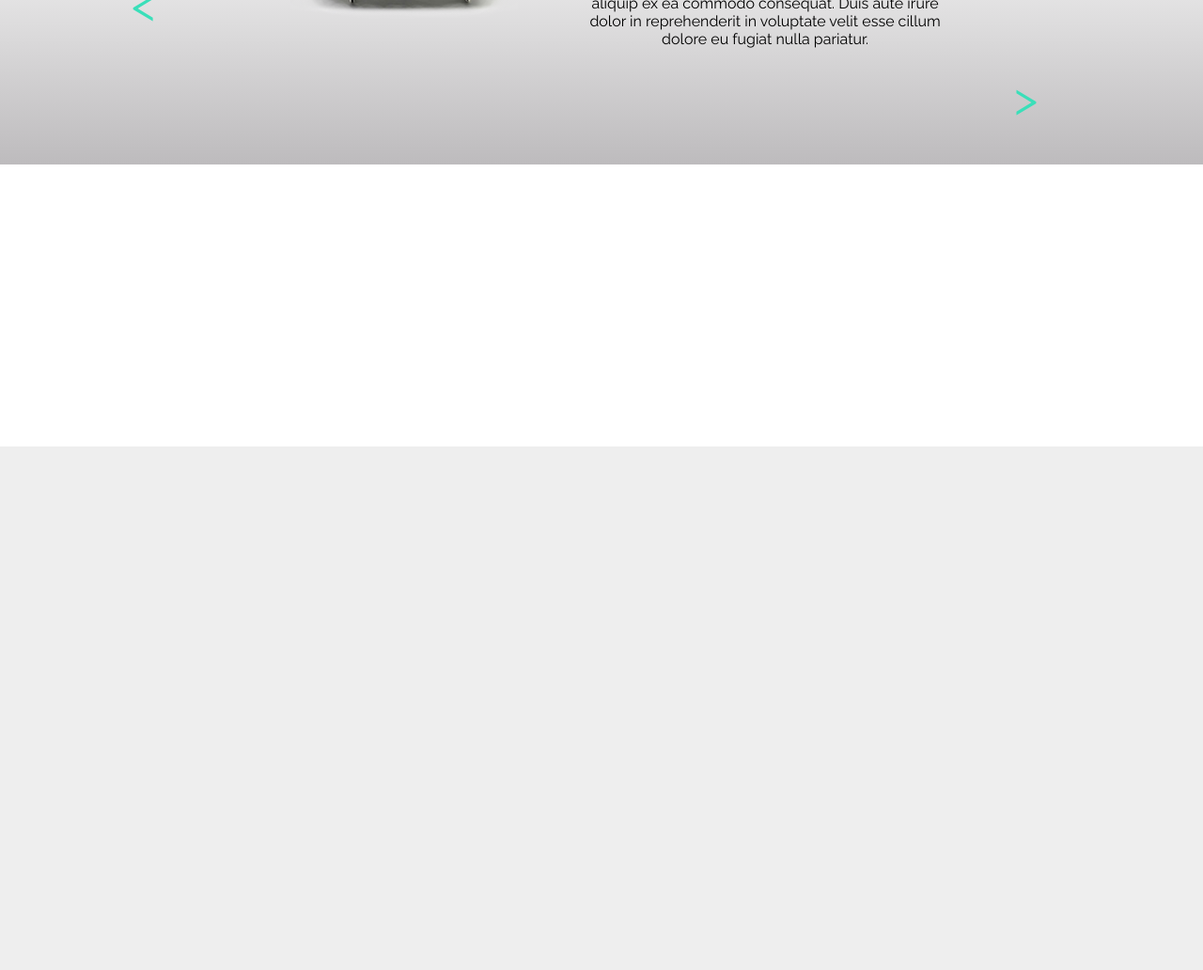
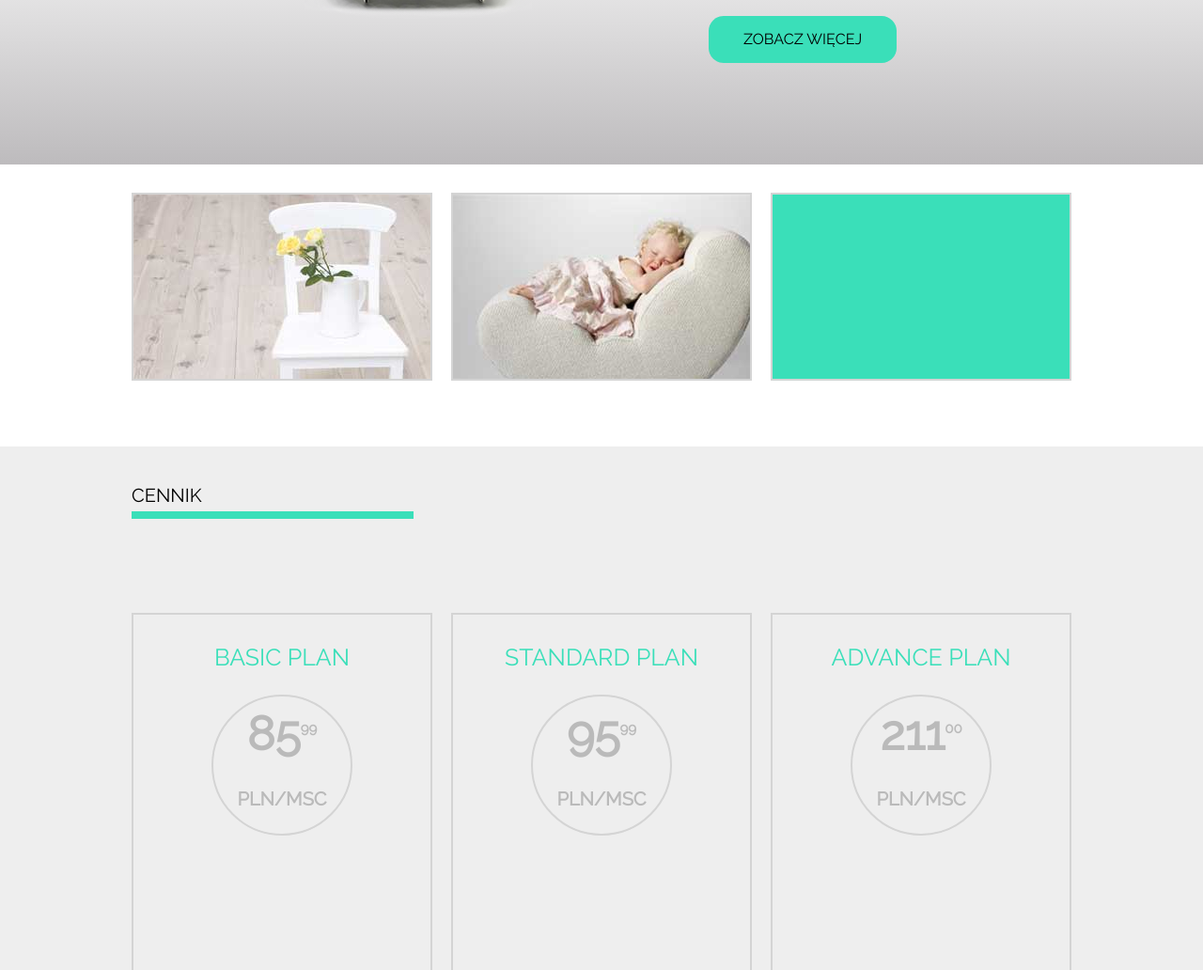
Before and after one commit to olga-katarzyna/Workshop_1_HTML_CSS, a plain HTML site: page index.html in a window 1280 px wide. Shown: the part 405-1437 px from the top of the page at 94% size. Drawn offline with Linux system fonts and the light colour scheme.

Commit message:
główny zarys strony do cennika włącznie

```diff
--- a/css/style.css
+++ b/css/style.css
@@ -14,6 +14,8 @@
   margin: 0 auto;
 }
 
+/* górny panel z logo i menu */
+
 header {
   height: 80px;
   background-color: #000000;
@@ -22,7 +24,7 @@ header {
 
 .top-panel {
   color: #ffffff;
-  font-size: 20px;
+  font-size: 15px;
   text-transform: uppercase;
   margin-top: 20px;
 }
@@ -53,6 +55,8 @@ ul {
   display: inline-block;
 }
 
+/* główna sekekcja */
+
 main {
   height: 500px;
   background: linear-gradient(to bottom, rgba(255,255,255,1) 0%, rgba(246,246,246,1) 47%, rgba(189,187,189,1) 100%);
@@ -61,14 +65,13 @@ main {
 .arrow {
   font-size: 50px;
   color: #3ADFB9;
-  padding-top: 300px;
-  width: 100px;
+  width: 115px;
 }
 
 .left-arrow {
   float: left;
+  padding-top: 200px;
 }
-
 
 .carousel-element {
   float: left;
@@ -87,21 +90,124 @@ main {
 }
 
 h2 {
+  font-size: 30px;
   text-transform: uppercase;
+  margin-bottom: 30px;
+}
+
+.main-button {
+  height: 50px;
+  width: 200px;
+  text-transform: uppercase;
+  background-color: #3ADFB9;
+  border-radius: 1em;
+  text-align: center;
+  margin: 20px 115px 0 115px;
+  padding-top: 15px;
 }
 
 .right-arrow {
   float: right;
   text-align: right;
+  padding-top: 100px;
 }
+
+/* sekcja ze zdjęciami produktów */
 
 .products {
   height: 300px;
 }
 
+.product-box {
+  width: 320px;
+  height: 200px;
+  float: left;
+  background-color: #3ADFB9;
+  margin-top: 30px;
+  border: 2px solid #d4d4d4;
+}
+
+.product-box-left {
+  margin-right: 20px;
+  background-image: url('../images/box1_img.jpg');
+}
+
+.product-box-center {
+  background-image: url('../images/box2_img.jpg');
+}
+
+.product-box-right {
+  margin-left: 20px;
+}
+
 .pricelist {
-  height: 800px;
+  height: 740px;
   background-color: #EEEEEE;
+}
+
+h3 {
+  font-size: 20px;
+  font-weight: normal;
+  text-transform: uppercase;
+  padding: 40px 0 5px 0;
+  width: 300px;
+  border-bottom: 8px solid #3ADFB9;
+}
+
+/* boxy z planami i ceną */
+
+.pricelist-box {
+  height: 500px;
+  width: 320px;
+  border: 2px solid #d4d4d4;
+  margin-top: 100px;
+  padding-top: 30px;
+}
+
+h4 {
+  font-size: 25px;
+  font-weight: normal;
+  color: #3ADFB9;
+  text-transform: uppercase;
+  text-align: center;
+}
+
+.pricelist-box-left {
+  float: left;
+  margin-right: 20px;
+}
+
+.pricelist-box-center {
+  float: left;
+}
+
+.pricelist-box-right {
+  float: right;
+}
+
+/* koło z ceną */
+
+.plan-price {
+  height: 150px;
+  width: 150px;
+  font-size: 50px;
+  text-align: center;
+  font-weight: bolder;
+  color: #bababa;
+  border: 2px solid #d4d4d4;
+  border-radius: 50%;
+  margin: 25px 83px;
+  padding-top: 10px;
+}
+
+.upper-index {
+  vertical-align: super;
+  font-size: 15px;
+}
+
+.price-description {
+  text-transform: uppercase;
+  font-size: 20px;
 }
 
 .contact {
--- a/index.html
+++ b/index.html
@@ -32,6 +32,9 @@
         <p class='main-text'>
           Lorem ipsum dolor sit amet, consectetur adipiscing elit, sed do eiusmod tempor incididunt ut labore et dolore magna aliqua. Ut enim ad minim veniam, quis nostrud exercitation ullamco laboris nisi ut aliquip ex ea commodo consequat. Duis aute irure dolor in reprehenderit in voluptate velit esse cillum dolore eu fugiat nulla pariatur.
         </p>
+        <div class='main-button'>
+          zobacz więcej
+        </div>
       </article>
       <div class='arrow right-arrow'>
         >
@@ -39,13 +42,49 @@
   </div>
 </main>
 
-<section class='products'>
-  <div class='container'>
-  </div>
+<section class='products container'>
+  <ul>
+    <li class='product-box product-box-left'>
+      <div class='inflowing-box'>
+      </div>
+    </li>
+    <li class='product-box product-box-center'>
+      <div class='inflowing-box'>
+      </div>
+    </li>
+    <li class='product-box product-box-right'>
+      <div class='inflowing-box'>
+      </div>
+    </li>
+  </ul>
 </section>
 
 <section class='pricelist'>
   <div class='container'>
+    <h3>cennik</h3>
+    <ul>
+      <li class='pricelist-box pricelist-box-left'>
+        <h4>basic plan</h4>
+        <div class='plan-price'>
+          85<span class='upper-index'>99</span><br>
+          <span class='price-description'>pln/msc</span>
+        </div>
+      </li>
+      <li class='pricelist-box pricelist-box-center'>
+        <h4>standard plan</h4>
+        <div class='plan-price'>
+          95<span class='upper-index'>99</span><br>
+          <span class='price-description'>pln/msc</span>
+        </div>
+      </li>
+      <li class='pricelist-box pricelist-box-right'>
+        <h4>advance plan</h4>
+        <div class='plan-price'>
+          211<span class='upper-index'>00</span><br>
+          <span class='price-description'>pln/msc</span>
+        </div>
+      </li>
+    </ul>
   </div>
 </section>
 
```
